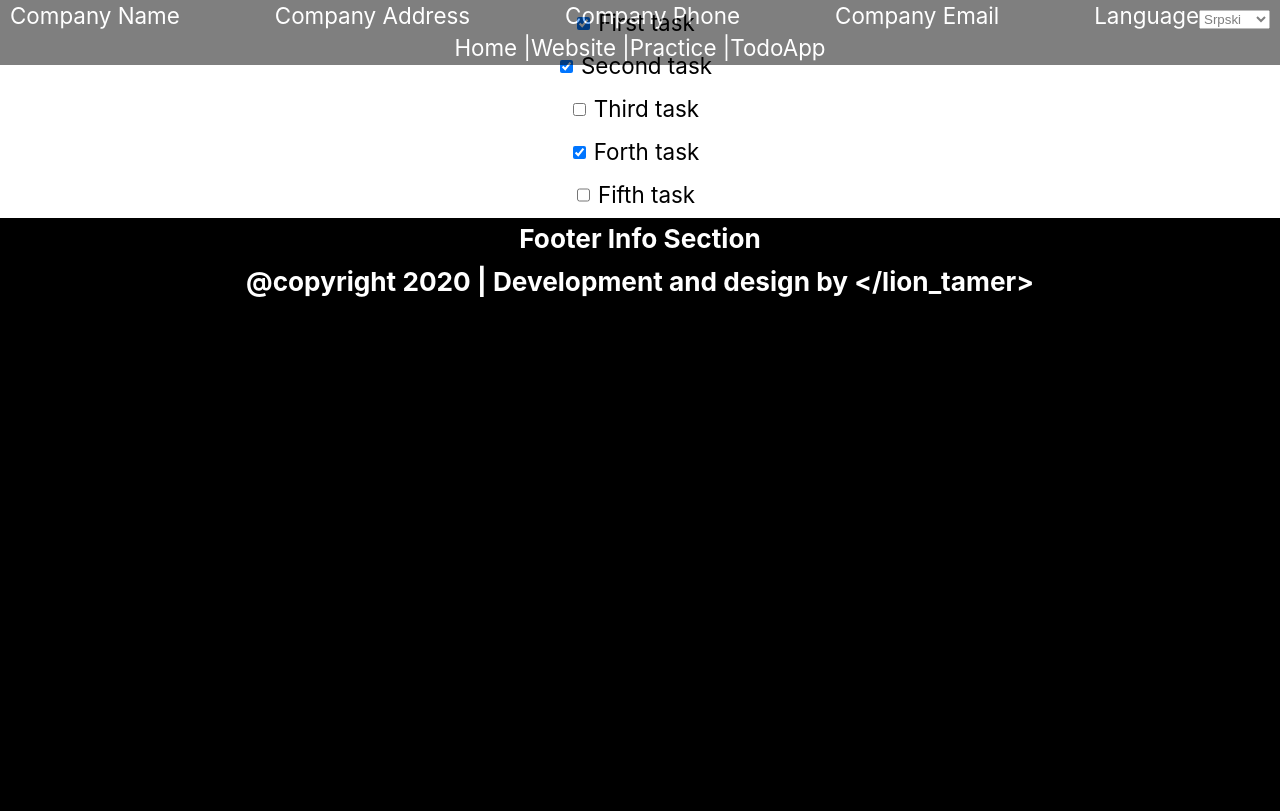
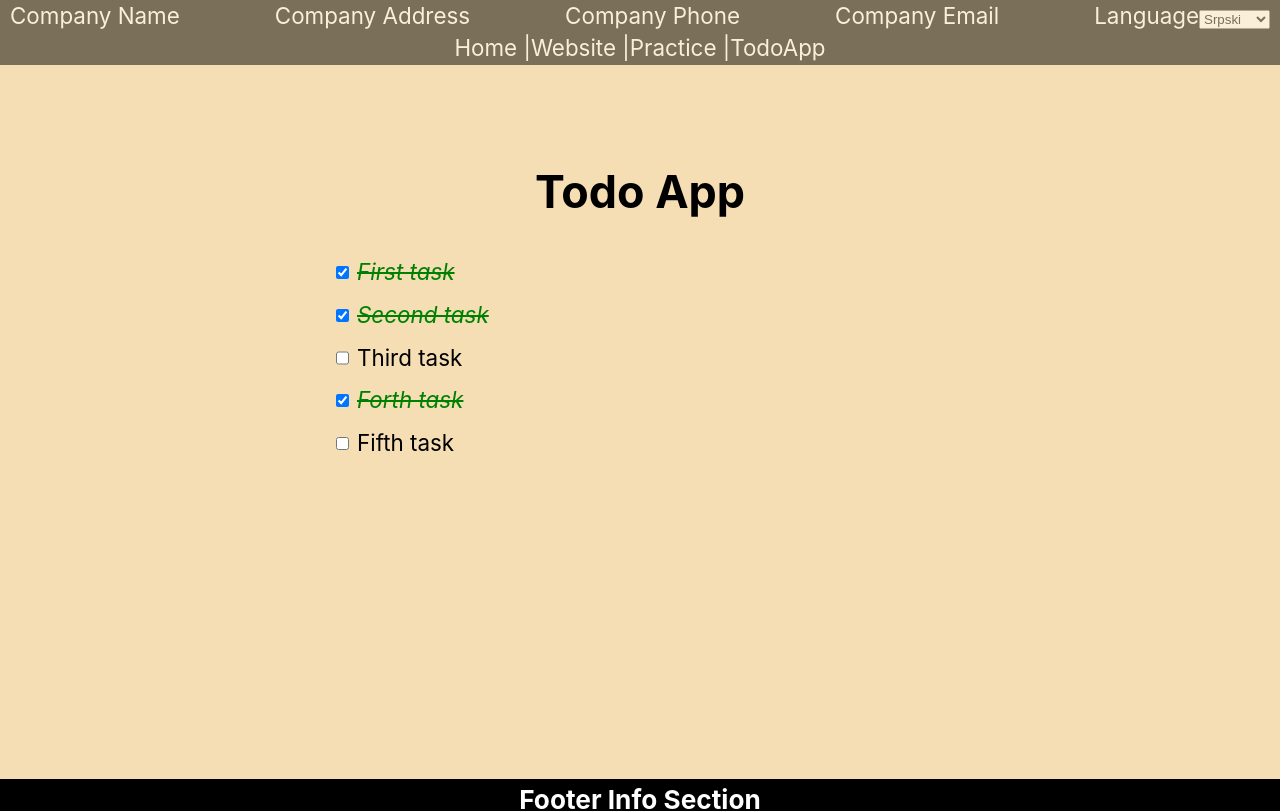
Before and after one commit to itobuka-vm/RT-T, a React (Create React App) app: page /todoapp in a window 1280 px wide. Shown: the top 811 px of the page. Built offline with nearby package versions, Linux system fonts and the light colour scheme.

Commit message:
adding style to conditional rendering in todo app

```diff
--- a/src/components/main/ConditionalRendering.js
+++ b/src/components/main/ConditionalRendering.js
@@ -8,7 +8,7 @@ function ConditionalRendering() {
       {/* <div>
       {props.isLoading ? <h2>Loading...</h2> : <h2>Conditional Rendering</h2>}
     </div> */}
-      <h2>Fully Loaded!</h2>
+      <h2 style={{ color: "green" }}>Fully Loaded!</h2>
     </div>
   )
 }
--- a/src/components/main/TodoItem.js
+++ b/src/components/main/TodoItem.js
@@ -7,6 +7,13 @@ import "./../../style.css"
 //render JSX into a DOM element
 //FUNCTIONAL COMPONENT
 function TodoItem(props) {
+  //completed task style
+  const completedStyle = {
+    fontStyle: "italic",
+    color: "green",
+    textDecoration: "line-through"
+  }
+
   return (
     <div className='todo-item'>
       <input
@@ -16,7 +23,9 @@ function TodoItem(props) {
           props.handleChange(props.todo.id)
         }}
       />
-      <p>{props.todo.text}</p>
+      <p style={props.todo.completed ? completedStyle : null}>
+        {props.todo.text}
+      </p>
     </div>
   )
 }
--- a/src/style.css
+++ b/src/style.css
@@ -68,12 +68,13 @@ header {
 
 .todo-list {
   margin: auto;
-  padding: 2px;
+  padding: 6em 15em 14em 15em;
+  background-color: wheat;
 }
 
 .todo-item {
   display: flex;
-  justify-content: center;
+  /* justify-content: center; */
 }
 
 .product-container ul {
--- a/src/views/Practice.js
+++ b/src/views/Practice.js
@@ -103,7 +103,7 @@ class Practice extends React.Component {
           <h2 style={InlineStyles.heading}>Conditional Rendering</h2>
           {/* <ConditionalRendering isLoading={this.state.isLoading} /> */}
           {this.state.isLoading ? (
-            <h2>Loading...</h2>
+            <h2 style={{ color: "red" }}>Loading...</h2>
           ) : (
             <ConditionalRendering />
           )}
--- a/src/views/TodoApp.js
+++ b/src/views/TodoApp.js
@@ -49,6 +49,7 @@ class TodoApp extends React.Component {
     return (
       <div>
         <div className='todo-list' onChange={this.handleChange.id}>
+          <h1 style={{ textAlign: "center", padding: "1em 0" }}>Todo App</h1>
           {todoItems}
         </div>
       </div>
```
